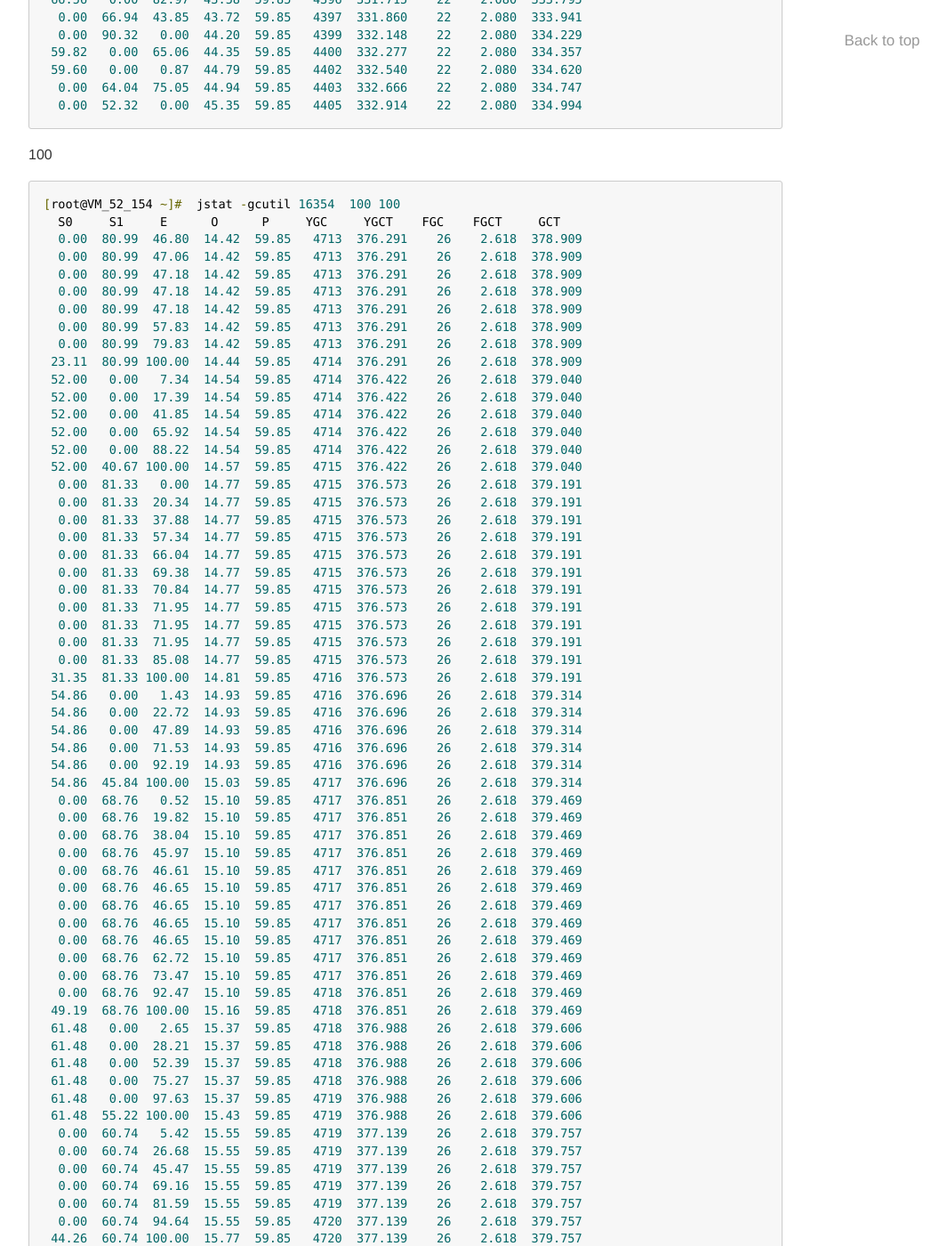
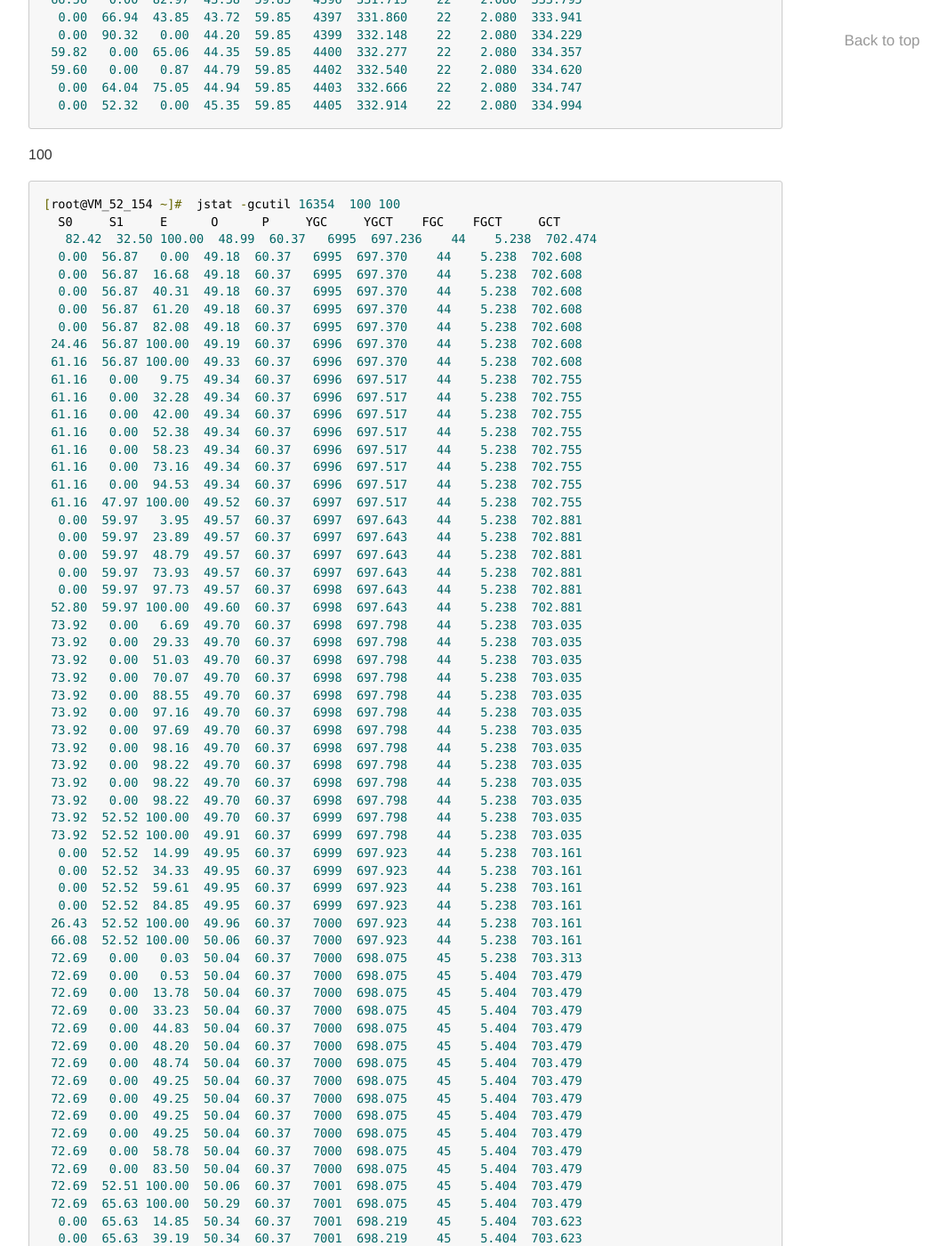
Before and after one commit to luyee/2pc.github.io, a Jekyll site: the page built from _posts/Java/2015-06-13-GC.md, in a window 1280 px wide and 1400 px high, scrolled down 455 px. Shown: the whole window at 89% size, without its empty margins (38-1103 px from the left). Built offline with Jekyll 4.4.1, drawn with Linux system fonts in a browser that asks for light colours; comment, search, counter and statistics services are not loaded; some of the changed text lies outside the part shown.

Commit message:
Update 2015-06-13-GC.md

````diff
--- a/_posts/Java/2015-06-13-GC.md
+++ b/_posts/Java/2015-06-13-GC.md
@@ -27,93 +27,117 @@ tags : [Java, File, tools]
   0.00  52.32   0.00  45.35  59.85   4405  332.914    22    2.080  334.994
 ```
 100
+
 ```
 [root@VM_52_154 ~]#  jstat -gcutil 16354  100 100
   S0     S1     E      O      P     YGC     YGCT    FGC    FGCT     GCT
-  0.00  80.99  46.80  14.42  59.85   4713  376.291    26    2.618  378.909
-  0.00  80.99  47.06  14.42  59.85   4713  376.291    26    2.618  378.909
-  0.00  80.99  47.18  14.42  59.85   4713  376.291    26    2.618  378.909
-  0.00  80.99  47.18  14.42  59.85   4713  376.291    26    2.618  378.909
-  0.00  80.99  47.18  14.42  59.85   4713  376.291    26    2.618  378.909
-  0.00  80.99  57.83  14.42  59.85   4713  376.291    26    2.618  378.909
-  0.00  80.99  79.83  14.42  59.85   4713  376.291    26    2.618  378.909
- 23.11  80.99 100.00  14.44  59.85   4714  376.291    26    2.618  378.909
- 52.00   0.00   7.34  14.54  59.85   4714  376.422    26    2.618  379.040
- 52.00   0.00  17.39  14.54  59.85   4714  376.422    26    2.618  379.040
- 52.00   0.00  41.85  14.54  59.85   4714  376.422    26    2.618  379.040
- 52.00   0.00  65.92  14.54  59.85   4714  376.422    26    2.618  379.040
- 52.00   0.00  88.22  14.54  59.85   4714  376.422    26    2.618  379.040
- 52.00  40.67 100.00  14.57  59.85   4715  376.422    26    2.618  379.040
-  0.00  81.33   0.00  14.77  59.85   4715  376.573    26    2.618  379.191
-  0.00  81.33  20.34  14.77  59.85   4715  376.573    26    2.618  379.191
-  0.00  81.33  37.88  14.77  59.85   4715  376.573    26    2.618  379.191
-  0.00  81.33  57.34  14.77  59.85   4715  376.573    26    2.618  379.191
-  0.00  81.33  66.04  14.77  59.85   4715  376.573    26    2.618  379.191
-  0.00  81.33  69.38  14.77  59.85   4715  376.573    26    2.618  379.191
-  0.00  81.33  70.84  14.77  59.85   4715  376.573    26    2.618  379.191
-  0.00  81.33  71.95  14.77  59.85   4715  376.573    26    2.618  379.191
-  0.00  81.33  71.95  14.77  59.85   4715  376.573    26    2.618  379.191
-  0.00  81.33  71.95  14.77  59.85   4715  376.573    26    2.618  379.191
-  0.00  81.33  85.08  14.77  59.85   4715  376.573    26    2.618  379.191
- 31.35  81.33 100.00  14.81  59.85   4716  376.573    26    2.618  379.191
- 54.86   0.00   1.43  14.93  59.85   4716  376.696    26    2.618  379.314
- 54.86   0.00  22.72  14.93  59.85   4716  376.696    26    2.618  379.314
- 54.86   0.00  47.89  14.93  59.85   4716  376.696    26    2.618  379.314
- 54.86   0.00  71.53  14.93  59.85   4716  376.696    26    2.618  379.314
- 54.86   0.00  92.19  14.93  59.85   4716  376.696    26    2.618  379.314
- 54.86  45.84 100.00  15.03  59.85   4717  376.696    26    2.618  379.314
-  0.00  68.76   0.52  15.10  59.85   4717  376.851    26    2.618  379.469
-  0.00  68.76  19.82  15.10  59.85   4717  376.851    26    2.618  379.469
-  0.00  68.76  38.04  15.10  59.85   4717  376.851    26    2.618  379.469
-  0.00  68.76  45.97  15.10  59.85   4717  376.851    26    2.618  379.469
-  0.00  68.76  46.61  15.10  59.85   4717  376.851    26    2.618  379.469
-  0.00  68.76  46.65  15.10  59.85   4717  376.851    26    2.618  379.469
-  0.00  68.76  46.65  15.10  59.85   4717  376.851    26    2.618  379.469
-  0.00  68.76  46.65  15.10  59.85   4717  376.851    26    2.618  379.469
-  0.00  68.76  46.65  15.10  59.85   4717  376.851    26    2.618  379.469
-  0.00  68.76  62.72  15.10  59.85   4717  376.851    26    2.618  379.469
-  0.00  68.76  73.47  15.10  59.85   4717  376.851    26    2.618  379.469
-  0.00  68.76  92.47  15.10  59.85   4718  376.851    26    2.618  379.469
- 49.19  68.76 100.00  15.16  59.85   4718  376.851    26    2.618  379.469
- 61.48   0.00   2.65  15.37  59.85   4718  376.988    26    2.618  379.606
- 61.48   0.00  28.21  15.37  59.85   4718  376.988    26    2.618  379.606
- 61.48   0.00  52.39  15.37  59.85   4718  376.988    26    2.618  379.606
- 61.48   0.00  75.27  15.37  59.85   4718  376.988    26    2.618  379.606
- 61.48   0.00  97.63  15.37  59.85   4719  376.988    26    2.618  379.606
- 61.48  55.22 100.00  15.43  59.85   4719  376.988    26    2.618  379.606
-  0.00  60.74   5.42  15.55  59.85   4719  377.139    26    2.618  379.757
-  0.00  60.74  26.68  15.55  59.85   4719  377.139    26    2.618  379.757
-  0.00  60.74  45.47  15.55  59.85   4719  377.139    26    2.618  379.757
-  0.00  60.74  69.16  15.55  59.85   4719  377.139    26    2.618  379.757
-  0.00  60.74  81.59  15.55  59.85   4719  377.139    26    2.618  379.757
-  0.00  60.74  94.64  15.55  59.85   4720  377.139    26    2.618  379.757
- 44.26  60.74 100.00  15.77  59.85   4720  377.139    26    2.618  379.757
- 55.33   0.00   2.98  15.77  59.85   4720  377.272    26    2.618  379.890
- 55.33   0.00  23.60  15.77  59.85   4720  377.272    26    2.618  379.890
- 55.33   0.00  43.63  15.77  59.85   4720  377.272    26    2.618  379.890
- 55.33   0.00  65.45  15.77  59.85   4720  377.272    26    2.618  379.890
- 55.33   0.00  87.75  15.77  59.85   4720  377.272    26    2.618  379.890
- 55.33  26.06 100.00  15.80  59.85   4721  377.272    26    2.618  379.890
-  0.00  58.63   0.00  15.93  59.85   4721  377.409    26    2.618  380.027
-  0.00  58.63  14.68  15.93  59.85   4721  377.409    26    2.618  380.027
-  0.00  58.63  38.32  15.93  59.85   4721  377.409    26    2.618  380.027
-  0.00  58.63  58.86  15.93  59.85   4721  377.409    26    2.618  380.027
-  0.00  58.63  77.72  15.93  59.85   4721  377.409    26    2.618  380.027
-  0.00  58.63  94.88  15.93  59.85   4721  377.409    26    2.618  380.027
- 46.97  58.63 100.00  16.04  59.85   4722  377.409    26    2.618  380.027
- 64.59   0.00   2.80  16.13  59.85   4722  377.559    26    2.618  380.177
- 64.59   0.00  18.75  16.13  59.85   4722  377.559    26    2.618  380.177
- 64.59   0.00  26.86  16.13  59.85   4722  377.559    26    2.618  380.177
- 64.59   0.00  29.05  16.13  59.85   4722  377.559    26    2.618  380.177
- 64.59   0.00  29.98  16.13  59.85   4722  377.559    26    2.618  380.177
- 64.59   0.00  31.48  16.13  59.85   4722  377.559    26    2.618  380.177
- 64.59   0.00  58.10  16.13  59.85   4722  377.559    26    2.618  380.177
- 64.59   0.00  83.95  16.13  59.85   4722  377.559    26    2.618  380.177
- 64.59  47.35 100.00  16.15  59.85   4723  377.559    26    2.618  380.177
-  0.00  71.02   0.00  16.33  59.85   4723  377.700    26    2.618  380.318
-  0.00  71.02  25.63  16.33  59.85   4723  377.700    26    2.618  380.318
-  0.00  71.02  49.22  16.33  59.85   4723  377.700    26    2.618  380.318
-  0.00  71.02  70.65  16.33  59.85   4723  377.700    26    2.618  380.318
-  0.00  71.02  93.21  16.33  59.85   4723  377.700    26    2.618  380.318
- 45.13  71.02 100.00  16.36  59.85   4724  377.700    26    2.618  380.318
+   82.42  32.50 100.00  48.99  60.37   6995  697.236    44    5.238  702.474
+  0.00  56.87   0.00  49.18  60.37   6995  697.370    44    5.238  702.608
+  0.00  56.87  16.68  49.18  60.37   6995  697.370    44    5.238  702.608
+  0.00  56.87  40.31  49.18  60.37   6995  697.370    44    5.238  702.608
+  0.00  56.87  61.20  49.18  60.37   6995  697.370    44    5.238  702.608
+  0.00  56.87  82.08  49.18  60.37   6995  697.370    44    5.238  702.608
+ 24.46  56.87 100.00  49.19  60.37   6996  697.370    44    5.238  702.608
+ 61.16  56.87 100.00  49.33  60.37   6996  697.370    44    5.238  702.608
+ 61.16   0.00   9.75  49.34  60.37   6996  697.517    44    5.238  702.755
+ 61.16   0.00  32.28  49.34  60.37   6996  697.517    44    5.238  702.755
+ 61.16   0.00  42.00  49.34  60.37   6996  697.517    44    5.238  702.755
+ 61.16   0.00  52.38  49.34  60.37   6996  697.517    44    5.238  702.755
+ 61.16   0.00  58.23  49.34  60.37   6996  697.517    44    5.238  702.755
+ 61.16   0.00  73.16  49.34  60.37   6996  697.517    44    5.238  702.755
+ 61.16   0.00  94.53  49.34  60.37   6996  697.517    44    5.238  702.755
+ 61.16  47.97 100.00  49.52  60.37   6997  697.517    44    5.238  702.755
+  0.00  59.97   3.95  49.57  60.37   6997  697.643    44    5.238  702.881
+  0.00  59.97  23.89  49.57  60.37   6997  697.643    44    5.238  702.881
+  0.00  59.97  48.79  49.57  60.37   6997  697.643    44    5.238  702.881
+  0.00  59.97  73.93  49.57  60.37   6997  697.643    44    5.238  702.881
+  0.00  59.97  97.73  49.57  60.37   6998  697.643    44    5.238  702.881
+ 52.80  59.97 100.00  49.60  60.37   6998  697.643    44    5.238  702.881
+ 73.92   0.00   6.69  49.70  60.37   6998  697.798    44    5.238  703.035
+ 73.92   0.00  29.33  49.70  60.37   6998  697.798    44    5.238  703.035
+ 73.92   0.00  51.03  49.70  60.37   6998  697.798    44    5.238  703.035
+ 73.92   0.00  70.07  49.70  60.37   6998  697.798    44    5.238  703.035
+ 73.92   0.00  88.55  49.70  60.37   6998  697.798    44    5.238  703.035
+ 73.92   0.00  97.16  49.70  60.37   6998  697.798    44    5.238  703.035
+ 73.92   0.00  97.69  49.70  60.37   6998  697.798    44    5.238  703.035
+ 73.92   0.00  98.16  49.70  60.37   6998  697.798    44    5.238  703.035
+ 73.92   0.00  98.22  49.70  60.37   6998  697.798    44    5.238  703.035
+ 73.92   0.00  98.22  49.70  60.37   6998  697.798    44    5.238  703.035
+ 73.92   0.00  98.22  49.70  60.37   6998  697.798    44    5.238  703.035
+ 73.92  52.52 100.00  49.70  60.37   6999  697.798    44    5.238  703.035
+ 73.92  52.52 100.00  49.91  60.37   6999  697.798    44    5.238  703.035
+  0.00  52.52  14.99  49.95  60.37   6999  697.923    44    5.238  703.161
+  0.00  52.52  34.33  49.95  60.37   6999  697.923    44    5.238  703.161
+  0.00  52.52  59.61  49.95  60.37   6999  697.923    44    5.238  703.161
+  0.00  52.52  84.85  49.95  60.37   6999  697.923    44    5.238  703.161
+ 26.43  52.52 100.00  49.96  60.37   7000  697.923    44    5.238  703.161
+ 66.08  52.52 100.00  50.06  60.37   7000  697.923    44    5.238  703.161
+ 72.69   0.00   0.03  50.04  60.37   7000  698.075    45    5.238  703.313
+ 72.69   0.00   0.53  50.04  60.37   7000  698.075    45    5.404  703.479
+ 72.69   0.00  13.78  50.04  60.37   7000  698.075    45    5.404  703.479
+ 72.69   0.00  33.23  50.04  60.37   7000  698.075    45    5.404  703.479
+ 72.69   0.00  44.83  50.04  60.37   7000  698.075    45    5.404  703.479
+ 72.69   0.00  48.20  50.04  60.37   7000  698.075    45    5.404  703.479
+ 72.69   0.00  48.74  50.04  60.37   7000  698.075    45    5.404  703.479
+ 72.69   0.00  49.25  50.04  60.37   7000  698.075    45    5.404  703.479
+ 72.69   0.00  49.25  50.04  60.37   7000  698.075    45    5.404  703.479
+ 72.69   0.00  49.25  50.04  60.37   7000  698.075    45    5.404  703.479
+ 72.69   0.00  49.25  50.04  60.37   7000  698.075    45    5.404  703.479
+ 72.69   0.00  58.78  50.04  60.37   7000  698.075    45    5.404  703.479
+ 72.69   0.00  83.50  50.04  60.37   7000  698.075    45    5.404  703.479
+ 72.69  52.51 100.00  50.06  60.37   7001  698.075    45    5.404  703.479
+ 72.69  65.63 100.00  50.29  60.37   7001  698.075    45    5.404  703.479
+  0.00  65.63  14.85  50.34  60.37   7001  698.219    45    5.404  703.623
+  0.00  65.63  39.19  50.34  60.37   7001  698.219    45    5.404  703.623
+  0.00  65.63  63.02  50.34  60.37   7001  698.219    45    5.404  703.623
+  0.00  65.63  84.49  50.34  60.37   7001  698.219    45    5.404  703.623
+ 30.54  65.63 100.00  50.36  60.37   7002  698.219    45    5.404  703.623
+ 68.71  65.63 100.00  50.48  60.37   7002  698.219    45    5.404  703.623
+ 76.34   0.00   8.27  50.53  60.37   7002  698.381    45    5.404  703.785
+ 76.34   0.00  25.84  50.53  60.37   7002  698.381    45    5.404  703.785
+ 76.34   0.00  41.51  50.53  60.37   7002  698.381    45    5.404  703.785
+ 76.34  55.85  43.40  50.67  60.37   7003  698.381    46    5.404  703.785
+  0.00  55.85   0.40  50.60  60.37   7003  698.494    46    5.559  704.053
+  0.00  55.85   2.03  49.47  60.37   7003  698.494    46    5.559  704.053
+  0.00  55.85   2.79  47.54  60.37   7003  698.494    46    5.559  704.053
+  0.00  55.85   3.25  45.67  60.37   7003  698.494    46    5.559  704.053
+  0.00  55.85   3.60  43.80  60.37   7003  698.494    46    5.559  704.053
+  0.00  55.85   8.04  42.00  60.37   7003  698.494    46    5.559  704.053
+  0.00  55.85  30.64  41.49  60.37   7003  698.494    46    5.559  704.053
+  0.00  55.85  54.93  41.41  60.37   7003  698.494    46    5.559  704.053
+  0.00  55.85  75.84  41.26  60.37   7003  698.494    46    5.559  704.053
+  0.00  55.85 100.00  41.26  60.37   7004  698.494    46    5.559  704.053
+ 57.00  55.85 100.00  41.32  60.37   7004  698.494    46    5.559  704.053
+ 62.69   0.00  10.99  41.34  60.37   7004  698.642    46    5.559  704.201
+ 62.69   0.00  34.74  41.34  60.37   7004  698.642    46    5.559  704.201
+ 62.69   0.00  56.78  41.27  60.37   7004  698.642    46    5.559  704.201
+ 62.69   0.00  72.36  40.88  60.37   7004  698.642    46    5.559  704.201
+ 62.69   0.00  77.85  39.27  60.37   7004  698.642    46    5.559  704.201
+ 62.69   0.00  77.85  37.40  60.37   7004  698.642    46    5.559  704.201
+ 62.69   0.00  77.85  35.56  60.37   7004  698.642    46    5.559  704.201
+ 62.69   0.00  77.85  33.71  60.37   7004  698.642    46    5.559  704.201
+ 62.69   0.00  77.85  31.87  60.37   7004  698.642    46    5.559  704.201
+ 62.69   0.00  78.61  30.04  60.37   7004  698.642    46    5.559  704.201
+ 62.69   0.00  90.20  28.23  60.37   7004  698.642    46    5.559  704.201
+ 62.69  46.88 100.00  27.49  60.37   7005  698.642    46    5.559  704.201
+  0.00  70.32   3.77  27.52  60.37   7005  698.772    46    5.559  704.330
+  0.00  70.32  28.64  27.33  60.37   7005  698.772    46    5.559  704.330
+  0.00  70.32  53.77  27.26  60.37   7005  698.772    46    5.559  704.330
+  0.00  70.32  76.54  27.15  60.37   7005  698.772    46    5.559  704.330
+  0.00  70.32  99.94  27.15  60.37   7006  698.772    46    5.559  704.330
+ 60.42  70.32 100.00  27.20  60.37   7006  698.772    46    5.559  704.330
+ 65.07   0.00   5.86  26.96  60.37   7006  698.929    46    5.559  704.487
+ 65.07   0.00  20.55  26.70  60.37   7006  698.929    46    5.559  704.487
+ 65.07   0.00  24.83  25.45  60.37   7006  698.929    46    5.559  704.487
+ 65.07   0.00  25.82  23.59  60.37   7006  698.929    46    5.559  704.487
+ 65.07   0.00  26.04  21.74  60.37   7006  698.929    46    5.559  704.487
+ 65.07   0.00  26.04  19.91  60.37   7006  698.929    46    5.559  704.487
+ 65.07   0.00  26.04  18.06  60.37   7006  698.929    46    5.559  704.487
+ 65.07   0.00  26.04  16.32  60.37   7006  698.929    46    5.559  704.487
+ 65.07   0.00  26.04  14.65  60.37   7006  698.929    46    5.559  704.487
+ 65.07   0.00  41.52  13.54  60.37   7006  698.929    46    5.559  704.487
+ 65.07   0.00  62.68  13.38  60.37   7006  698.929    46    5.559  704.487
+ 65.07   0.00  85.36  13.26  60.37   7006  698.929    46    5.559  704.487
+ 65.07  48.59 100.00  13.14  60.37   7007  698.929    46    5.559  704.487
+  0.00  60.74   0.00  13.35  60.37   7007  699.061    46    5.559  704.620
 ```
````
